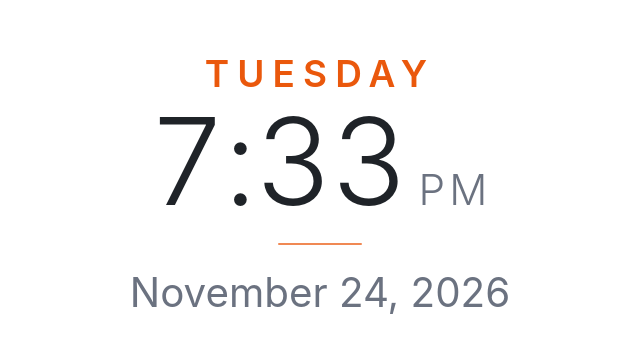
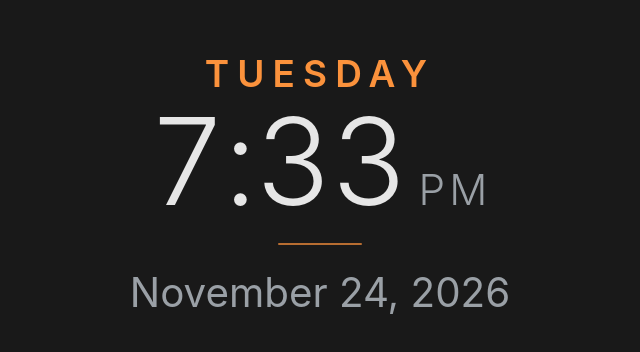
Before and after one commit to ZacharyRabin/deadlines-embed, a plain HTML site: page clock/index.html in a window 1280 px wide. Shown: the part 216-568 px from the top of the page, without its empty margins (320-960 px from the left). Drawn offline with Linux system fonts and the light colour scheme.

Commit message:
Refactor theme color variables and logic

```diff
--- a/clock/index.html
+++ b/clock/index.html
@@ -6,17 +6,14 @@
 <title>Date and Time</title>
 <style>
   :root {
-    --bg: transparent;
-    --fg: #1f2328;
-    --muted: #6b7280;
-    --accent: #2563eb;
-  }
-  @media (prefers-color-scheme: dark) {
-    :root { --fg: #e6e6e6; --muted: #9aa0a6; --accent: #60a5fa; }
+    --bg: #191919;
+    --fg: #e6e6e6;
+    --muted: #9aa0a6;
+    --accent: #60a5fa;
   }
   /* Override with ?theme=light or ?theme=dark */
-  html[data-theme="light"] { --fg: #1f2328; --muted: #6b7280; }
-  html[data-theme="dark"]  { --fg: #e6e6e6; --muted: #9aa0a6; }
+  html[data-theme="light"] { --bg: #ffffff; --fg: #1f2328; --muted: #6b7280; }
+  html[data-theme="dark"]  { --bg: #191919; --fg: #e6e6e6; --muted: #9aa0a6; }
 
   * { box-sizing: border-box; }
   html, body {
@@ -68,9 +65,7 @@
     ["#0d9488", "#2dd4bf"]  // Sat teal
   ];
   function applyColor(day) {
-    var dark = document.documentElement.dataset.theme
-      ? document.documentElement.dataset.theme === "dark"
-      : matchMedia("(prefers-color-scheme: dark)").matches;
+    var dark = document.documentElement.dataset.theme !== "light";
     document.documentElement.style.setProperty("--accent", COLORS[day][dark ? 1 : 0]);
   }
 
```
